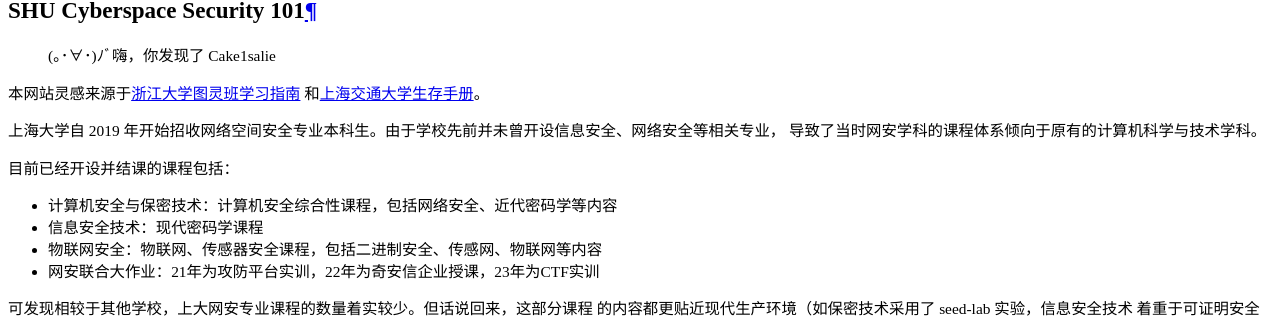
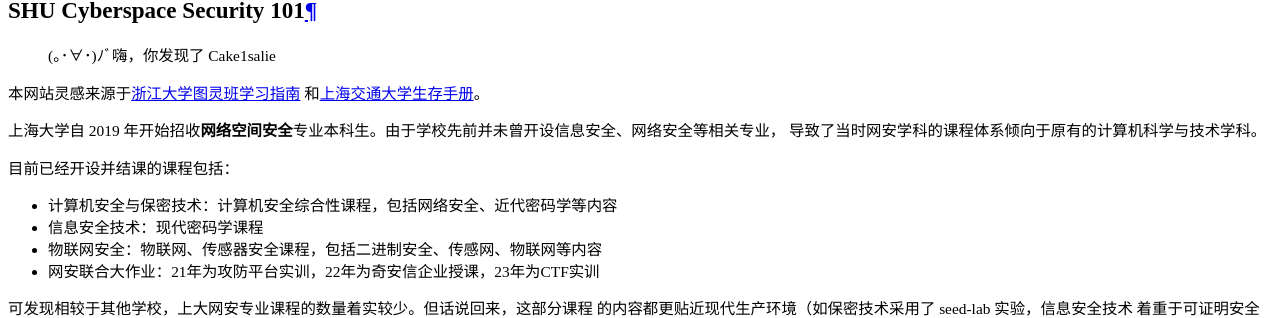
Before and after one commit to shu-cake1salie/SHU-Cyberspace-Security-101, an MkDocs documentation site: the page built from docs/index.md, in a window 1280 px wide and 900 px high, scrolled down 13986 px. Shown: the part 138-456 px from the top of the window. Built offline with MkDocs 1.6.1 and Material for MkDocs 9.7.7, drawn with Linux system fonts in a browser that asks for light colours.

```diff
--- a/docs/index.md
+++ b/docs/index.md
@@ -10,7 +10,7 @@ nocomment: True
 本网站灵感来源于[浙江大学图灵班学习指南](https://zju-turing.github.io/TuringCourses/)
 和[上海交通大学生存手册](https://survivesjtu.gitbook.io/survivesjtumanual/)。
 
-上海大学自 2019 年开始招收网络空间安全专业本科生。由于学校先前并未曾开设信息安全、网络安全等相关专业，
+上海大学自 2019 年开始招收**网络空间安全**专业本科生。由于学校先前并未曾开设信息安全、网络安全等相关专业，
 导致了当时网安学科的课程体系倾向于原有的计算机科学与技术学科。
 
 目前已经开设并结课的课程包括：
```
